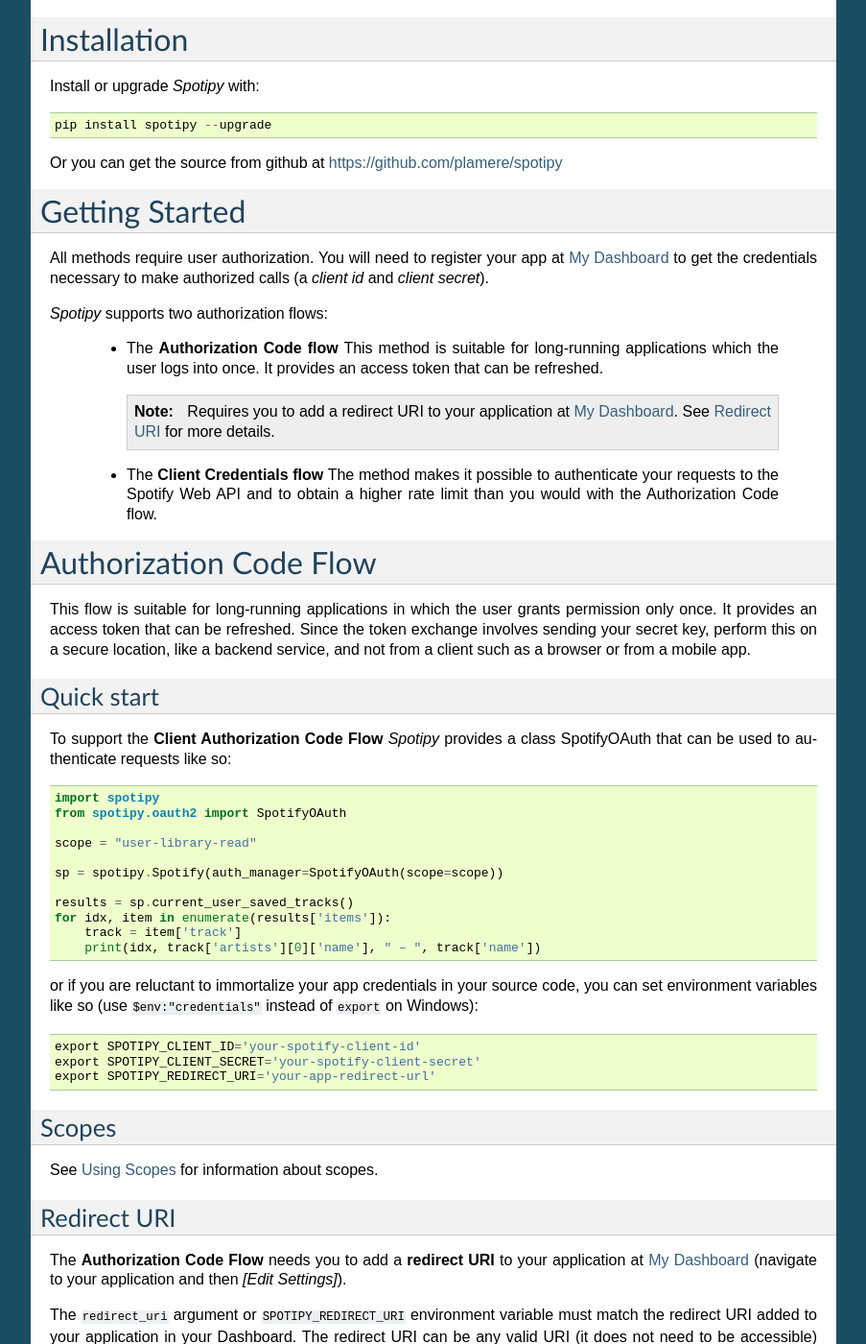
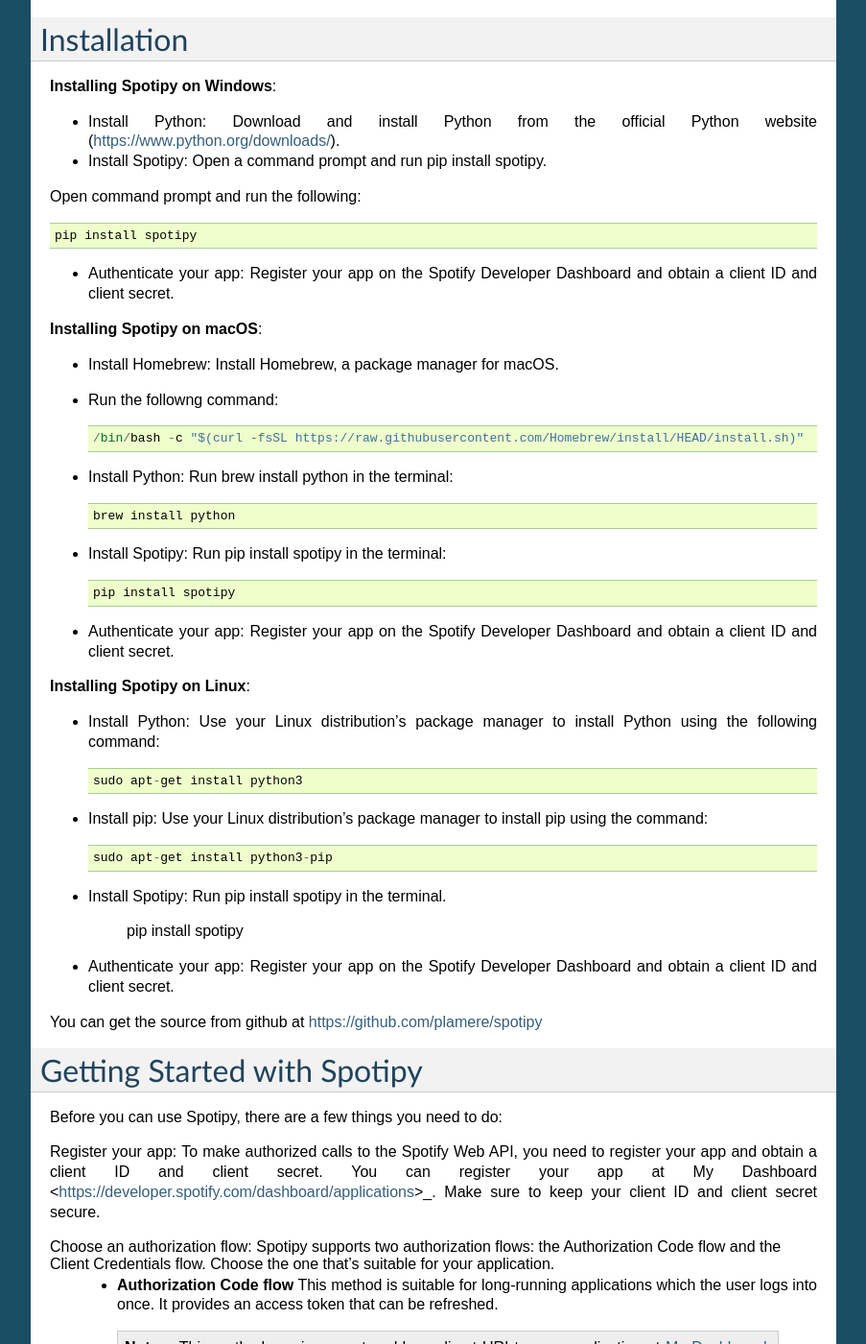
Before and after one commit to spotipy-dev/spotipy, a Sphinx documentation site: the page built from docs/index.rst, in a window 1280 px wide and 1400 px high, scrolled down 1481 px. Shown: the whole window at 96% size, without its empty margins (198-1101 px from the left). Built offline with Sphinx 7.4.7, drawn with Linux system fonts in a browser that asks for light colours; some of the changed text lies outside the part shown.

Commit message:
Update index.rst
Rewrote Installation section with instructions on installing spotipy on windows, macOS, and linux systems.

Added User Guide section detailing use on features such as retrieving user data and searching for music.

Added Troubleshooting section detailing some common problems encountered and suggested fixes.

```diff
--- a/docs/index.rst
+++ b/docs/index.rst
@@ -76,32 +76,77 @@
 Installation
 ============
 
-Install or upgrade *Spotipy* with::
+**Installing Spotipy on Windows**:
+
+- Install Python: Download and install Python from the official Python website (https://www.python.org/downloads/).
+
+- Install Spotipy: Open a command prompt and run pip install spotipy.
+Open command prompt and run the following::
+
+   pip install spotipy
+
+- Authenticate your app: Register your app on the Spotify Developer Dashboard and obtain a client ID and client secret.
+
+**Installing Spotipy on macOS**:
+
+
+- Install Homebrew: Install Homebrew, a package manager for macOS.
+
+- Run the followng command::
+
+   /bin/bash -c "$(curl -fsSL https://raw.githubusercontent.com/Homebrew/install/HEAD/install.sh)"
+
+- Install Python: Run brew install python in the terminal::
+
+   brew install python
+
+- Install Spotipy: Run pip install spotipy in the terminal::
+
+   pip install spotipy
+
+- Authenticate your app: Register your app on the Spotify Developer Dashboard and obtain a client ID and client secret.
+
+**Installing Spotipy on Linux**:
+
+- Install Python: Use your Linux distribution's package manager to install Python using the following command::
+
+   sudo apt-get install python3
+
+- Install pip: Use your Linux distribution's package manager to install pip using the command::
+
+   sudo apt-get install python3-pip
+
+- Install Spotipy: Run pip install spotipy in the terminal.
+
+   pip install spotipy
+
+- Authenticate your app: Register your app on the Spotify Developer Dashboard and obtain a client ID and client secret.
+
+
+ .. Install or upgrade *Spotipy* with::
 
     pip install spotipy --upgrade
 
-Or you can get the source from github at https://github.com/plamere/spotipy
+You can get the source from github at https://github.com/plamere/spotipy
 
-Getting Started
+Getting Started with Spotipy
 ===============
 
-All methods require user authorization. You will need to register your app at
-`My Dashboard <https://developer.spotify.com/dashboard/applications>`_
-to get the credentials necessary to make authorized calls
-(a *client id* and *client secret*).
+Before you can use Spotipy, there are a few things you need to do:
 
-*Spotipy* supports two authorization flows:
+Register your app: To make authorized calls to the Spotify Web API, you need to register your app and obtain a client ID and client secret. You can register your app at My Dashboard <https://developer.spotify.com/dashboard/applications>_. Make sure to keep your client ID and client secret secure.
 
-  - The **Authorization Code flow** This method is suitable for long-running applications
+Choose an authorization flow: Spotipy supports two authorization flows: the Authorization Code flow and the Client Credentials flow. Choose the one that's suitable for your application.
+  - **Authorization Code flow** This method is suitable for long-running applications
     which the user logs into once. It provides an access token that can be refreshed.
 
-    .. note:: Requires you to add a redirect URI to your application at
+   .. note:: This method requires you to add a redirect URI to your application at
               `My Dashboard <https://developer.spotify.com/dashboard/applications>`_.
               See `Redirect URI`_ for more details.
 
-  - The **Client Credentials flow**  The method makes it possible
-    to authenticate your requests to the Spotify Web API and to obtain
-    a higher rate limit than you would with the Authorization Code flow.
+  - **The Client Credentials flow** This is suitable for short-lived applications that don't require user permission. It makes it possible to authenticate your requests to the Spotify Web API and to obtain a higher rate limit than you would with the Authorization Code flow.
+
+Before you can use Spotipy's methods, you need to authorize your app by registering it at My Dashboard <https://developer.spotify.com/dashboard/applications>_. This will give you a *client id* and *client secret* that you'll need to use in your code.
 
 
 Authorization Code Flow
@@ -240,6 +285,42 @@
 
 Feel free to contribute new cache handlers to the repo.
 
+User Guide
+=======================
+
+In this section, we'll provide a step-by-step tutorial for using some of Spotipy's essential features, such as retrieving user data, and searching for music.
+
+**Retrieving User Data**
+  - Import the Spotipy module in your Python code::
+
+      import spotipy
+
+  - Create a Spotipy object with authentication manager::
+
+      from spotipy.oauth2 import SpotifyOAuth
+
+      sp = spotipy.Spotify(auth_manager=SpotifyOAuth(client_id='<your_client_id>',
+                                               client_secret='<your_client_secret>',
+                                               redirect_uri='<your_redirect_uri>'))
+  - Use the sp.current_user() method to retrieve the authenticated user's data::
+
+      user_data = sp.current_user()
+
+  - Access various pieces of user data from the user_data dictionary, such as the user's display name::
+
+      display_name = user_data['display_name']
+
+**Searching for Music**
+  - Use the sp.search() method to search for a track, artist, album or playlist::
+
+      results = sp.search(q='chocolate', type='track')
+
+  - The results variable contains a dictionary with search results. You can access the list of tracks returned by the search by accessing results['tracks']['items'].
+
+  - Each item in the list of tracks is a dictionary containing information about the track. For example, you can retrieve the track name using track_name = results['tracks']['items'][0]['name'].
+
+
+
 Examples
 =======================
 
@@ -287,6 +368,23 @@
 If you think you've found a bug, let us know at
 `Spotify Issues <https://github.com/plamere/spotipy/issues>`_
 
+
+Troubleshooting
+=======
+
+This section aims to address common issues that users may encounter while working with Spotipy and provide practical solutions to resolve them.
+
+**Authentication errors**: Make sure that you have correctly set up your credentials and are using the correct authorization flow to avoid authenthication erros. Ensure that your client ID and client secret are correct and that you have added the appropriate redirect URIs to your Spotify Developer Dashboard.
+
+**Playlist creation errors**: If you're having trouble creating a playlist, check that your user ID is correct, and that the user has the necessary permissions to create playlists. Additionally, make sure that your code is formatted correctly, along with the fact that you are sending the appropriate request to the Spotify API.
+
+**Search errors**: If you're having problems when searching for music, make sure that you are providing the correct search query parameters. You should also check the Spotify API documentation to ensure that the endpoint you're using supports the search parameters you are providing.
+
+**API changes**: Sometimes the Spotify API may change, causing errors in your application. To fix this, check the Spotify API documentation to see if there are any changes that may affect your code and update it accordingly.
+
+**Rate limiting**: Making too many requests to the Spotify API within a short period of time, will result in you hitting the rate limit. To prevent this, use caching and backoff mechanisms in your code
+
+**Authorization errors**: If you encounter authorization errors, make sure that you have correctly set up your credentials and are using the correct authorization flow. You may also need to check if your access token has expired and obtain a new one if necessary.
 
 Contribute
 ==========
```
